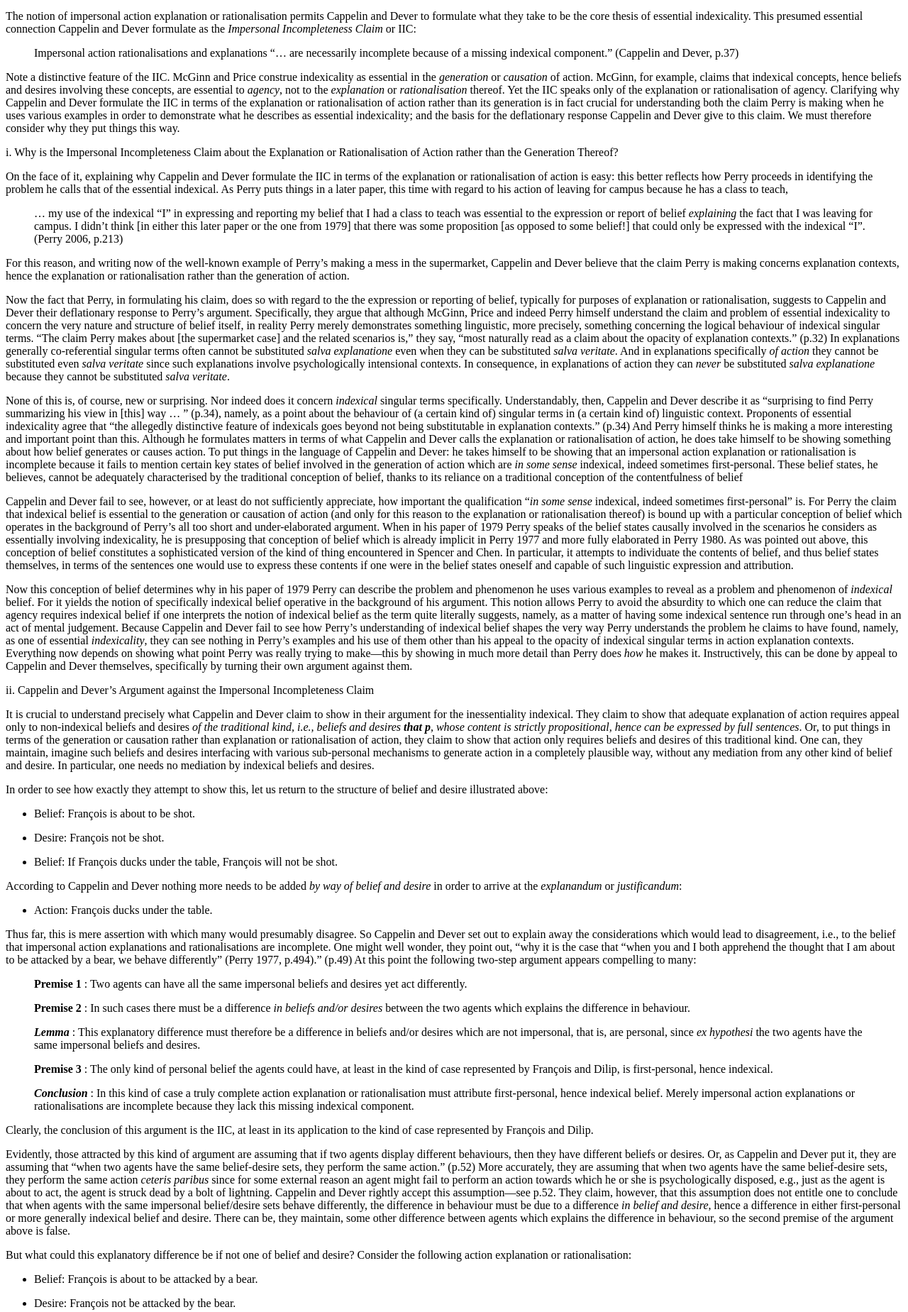
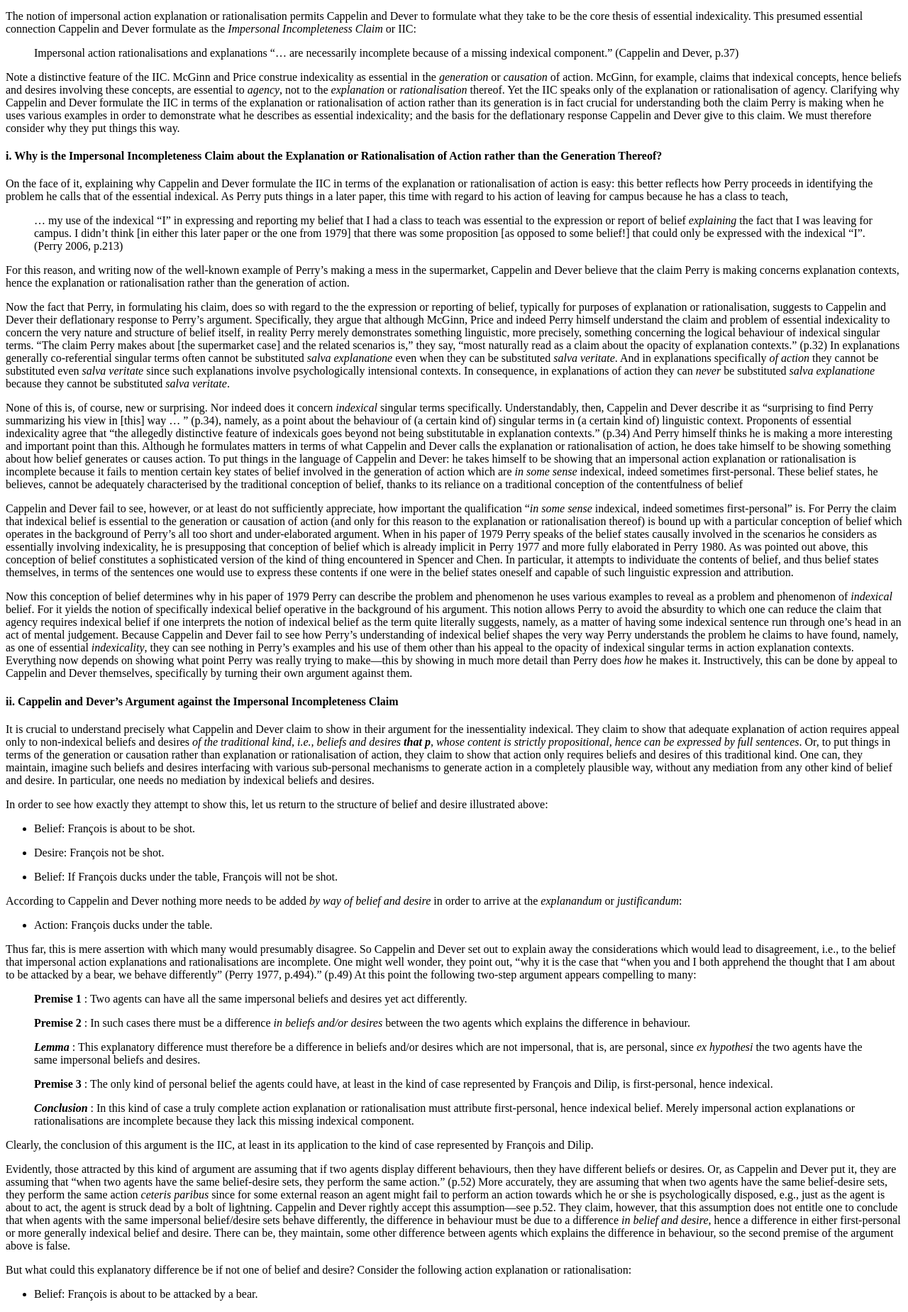
Before and after one commit to klepas/bruins-site, a Jekyll site: the page built from papers/_posts/2016-02-25-the-problem-of-essential-anaphora.md, in a window 1280 px wide. Shown: the part 3371-5220 px from the top of the page at 71% size. Built offline with Jekyll 4.4.1, drawn with Linux system fonts in a browser that asks for light colours; nearby versions of some CDN libraries; some web fonts are replaced.

Commit message:
sub-heading corrections

```diff
--- a/papers/_posts/2016-02-25-the-problem-of-essential-anaphora.md
+++ b/papers/_posts/2016-02-25-the-problem-of-essential-anaphora.md
@@ -83,7 +83,7 @@ The notion of impersonal action explanation or rationalisation permits Cappelin
 
 Note a distinctive feature of the IIC. McGinn and Price construe indexicality as essential in the _generation_ or _causation_ of action. McGinn, for example, claims that indexical concepts, hence beliefs and desires involving these concepts, are essential to _agency_, not to the _explanation_ or _rationalisation_ thereof. Yet the IIC speaks only of the explanation or rationalisation of agency. Clarifying why Cappelin and Dever formulate the IIC in terms of the explanation or rationalisation of action rather than its generation is in fact crucial for understanding both the claim Perry is making when he uses various examples in order to demonstrate what he describes as essential indexicality; and the basis for the deflationary response Cappelin and Dever give to this claim. We must therefore consider why they put things this way.
 
-i. Why is the Impersonal Incompleteness Claim about the Explanation or Rationalisation of Action rather than the Generation Thereof?
+#### i. Why is the Impersonal Incompleteness Claim about the Explanation or Rationalisation of Action rather than the Generation Thereof?
 
 On the face of it, explaining why Cappelin and Dever formulate the IIC in terms of the explanation or rationalisation of action is easy: this better reflects how Perry proceeds in identifying the problem he calls that of the essential indexical. As Perry puts things in a later paper, this time with regard to his action of leaving for campus because he has a class to teach,
 
@@ -99,7 +99,7 @@ Cappelin and Dever fail to see, however, or at least do not sufficiently appreci
 
 Now this conception of belief determines why in his paper of 1979 Perry can describe the problem and phenomenon he uses various examples to reveal as a problem and phenomenon of _indexical_ belief. For it yields the notion of specifically indexical belief operative in the background of his argument. This notion allows Perry to avoid the absurdity to which one can reduce the claim that agency requires indexical belief if one interprets the notion of indexical belief as the term quite literally suggests, namely, as a matter of having some indexical sentence run through one’s head in an act of mental judgement. Because Cappelin and Dever fail to see how Perry’s understanding of indexical belief shapes the very way Perry understands the problem he claims to have found, namely, as one of essential _indexicality_, they can see nothing in Perry’s examples and his use of them other than his appeal to the opacity of indexical singular terms in action explanation contexts. Everything now depends on showing what point Perry was really trying to make—this by showing in much more detail than Perry does _how_ he makes it. Instructively, this can be done by appeal to Cappelin and Dever themselves, specifically by turning their own argument against them.
 
-ii. Cappelin and Dever’s Argument against the Impersonal Incompleteness Claim
+#### ii. Cappelin and Dever’s Argument against the Impersonal Incompleteness Claim
 
 It is crucial to understand precisely what Cappelin and Dever claim to show in their argument for the inessentiality indexical. They claim to show that adequate explanation of action requires appeal only to non-indexical beliefs and desires _of the traditional kind, i.e., beliefs and desires **that p**, whose content is strictly propositional, hence can be expressed by full sentences_. Or, to put things in terms of the generation or causation rather than explanation or rationalisation of action, they claim to show that action only requires beliefs and desires of this traditional kind. One can, they maintain, imagine such beliefs and desires interfacing with various sub-personal mechanisms to generate action in a completely plausible way, without any mediation from any other kind of belief and desire. In particular, one needs no mediation by indexical beliefs and desires.
 
```
